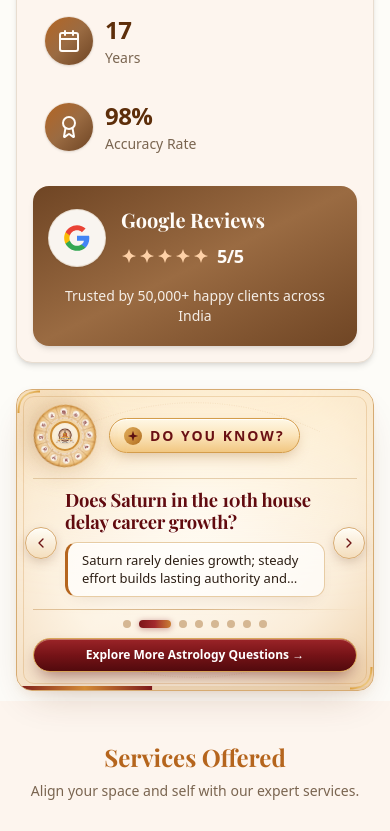
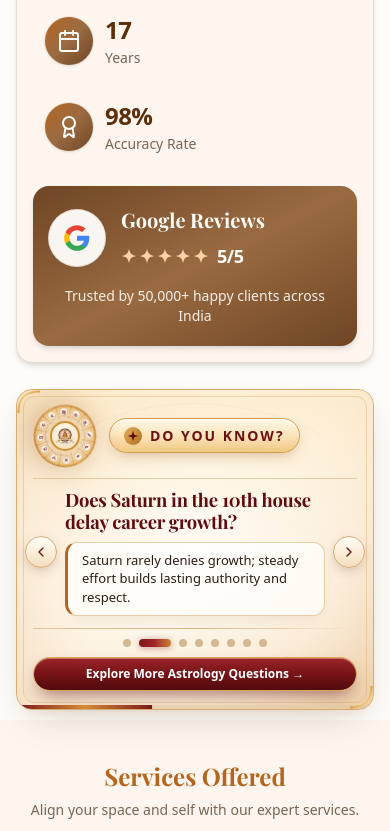
Before and after one commit to astroacharyaganesh/career-page, a React (Vite) app: page / in a window 390 px wide. Shown: the part 1156-1987 px from the top of the page. Built offline with nearby package versions, Linux system fonts and the light colour scheme; a web font is replaced by a local one.

Commit message:
feat(ui): remove line-clamp from Q&A section answers
Ensure full visibility of career astrology answers by removing the line-clamp constraint.

```diff
--- a/src/components/home/AstrologyQnaSection.tsx
+++ b/src/components/home/AstrologyQnaSection.tsx
@@ -477,7 +477,7 @@ export const AstrologyQnaSection: React.FC<AstrologyQnaSectionProps> = ({ onOpen
                 </h2>
 
                 <div className="rounded-xl border border-[#e3c396]/85 border-l-[3px] border-l-[#b5651d] bg-white/68 backdrop-blur-xs px-3.5 py-2 sm:px-4.5 sm:py-2.5 shadow-[inset_0_1px_0_rgba(255,255,255,0.92),0_8px_18px_-10px_rgba(93,46,10,0.14)]">
-                  <p className="text-[13px] sm:text-[14.5px] text-[#2c1e14] leading-[1.45] font-normal line-clamp-2">
+                  <p className="text-[13px] sm:text-[14.5px] text-[#2c1e14] leading-[1.45] font-normal">
                     {currentItem.answer}
                   </p>
                 </div>
```
